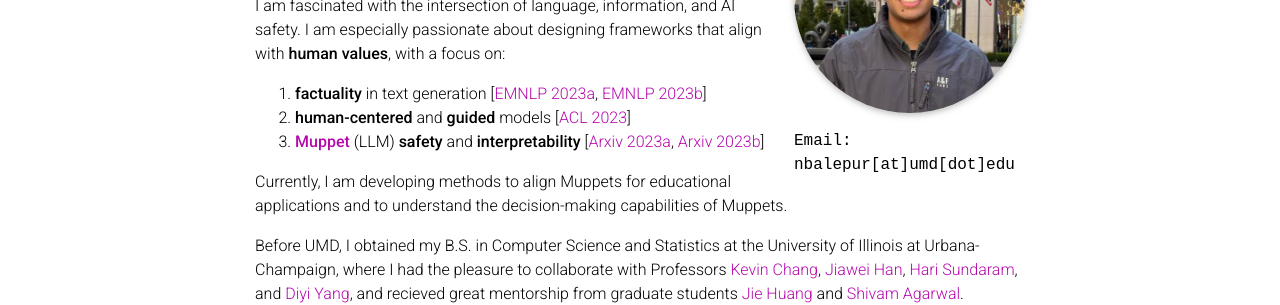
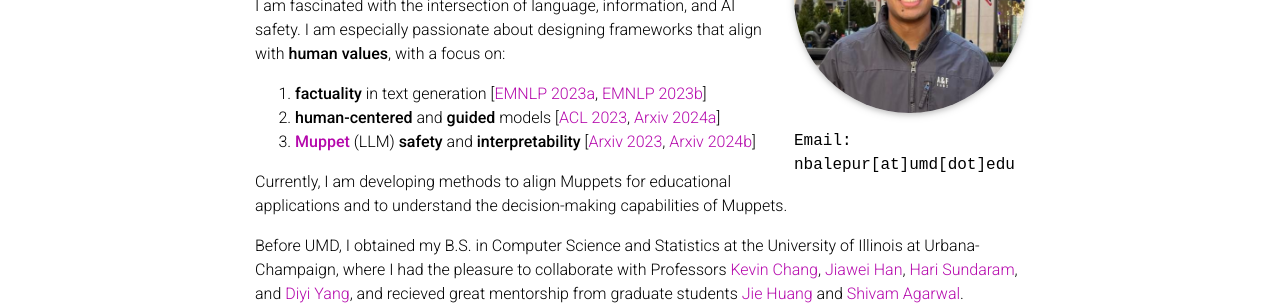
Before and after one commit to nbalepur/new-website, a Jekyll site: the page built from _pages/about.md, in a window 1280 px wide and 900 px high. Shown: the part 319-624 px from the top of the window. Built offline with Jekyll 4.4.1, drawn with Linux system fonts in a browser that asks for light colours; full-size pictures stand in for the smaller copies a plugin makes; comment, search, counter and statistics services are not loaded; a style sheet for code colours, icons or effects is not loaded.

Commit message:
Update about.md

```diff
--- a/_pages/about.md
+++ b/_pages/about.md
@@ -22,9 +22,9 @@
 Hello! My name is Nishant and I'm a first-year Ph.D. student in the **CLIP Lab** at the University of Maryland, where I am fortunate to be advised by **Professors [Jordan Boyd-Grayber](http://users.umiacs.umd.edu/~jbg/)** and **[Rachel Rudinger](https://rudinger.github.io/)**. As of 2023, I am extremely thankful to be funded by the [NSF GRFP](https://www.nsfgrfp.org/).
 
 I am fascinated with the intersection of language, information, and AI safety. I am especially passionate about designing frameworks that align with **human values**, with a focus on:
-1. **factuality** in text generation [[EMNLP 2023a](https://arxiv.org/pdf/2305.03276), [EMNLP 2023b](https://arxiv.org/pdf/2310.14486.pdf)]
-2. **human-centered** and **guided** models [[ACL 2023](https://aclanthology.org/2023.findings-acl.14/)]
-3. **[Muppet](https://www.youtube.com/watch?v=u0DgoRVLTE8)** (LLM) **safety** and **interpretability** [[Arxiv 2023a](https://arxiv.org/pdf/2311.07532.pdf), [Arxiv 2023b](https://arxiv.org/abs/2305.14750)]
+1. **factuality** in text generation [[EMNLP 2023a](https://arxiv.org/abs/2305.03276), [EMNLP 2023b](https://arxiv.org/abs/2310.14486)]
+2. **human-centered** and **guided** models [[ACL 2023](https://aclanthology.org/2023.findings-acl.14/), [Arxiv 2024a](https://arxiv.org/abs/2402.12291)]
+3. **[Muppet](https://www.youtube.com/watch?v=u0DgoRVLTE8)** (LLM) **safety** and **interpretability** [[Arxiv 2023](https://arxiv.org/abs/2311.07532), [Arxiv 2024b](https://arxiv.org/abs/2402.12483)]
 
 Currently, I am developing methods to align Muppets for educational applications and to understand the decision-making capabilities of Muppets.
 
```
